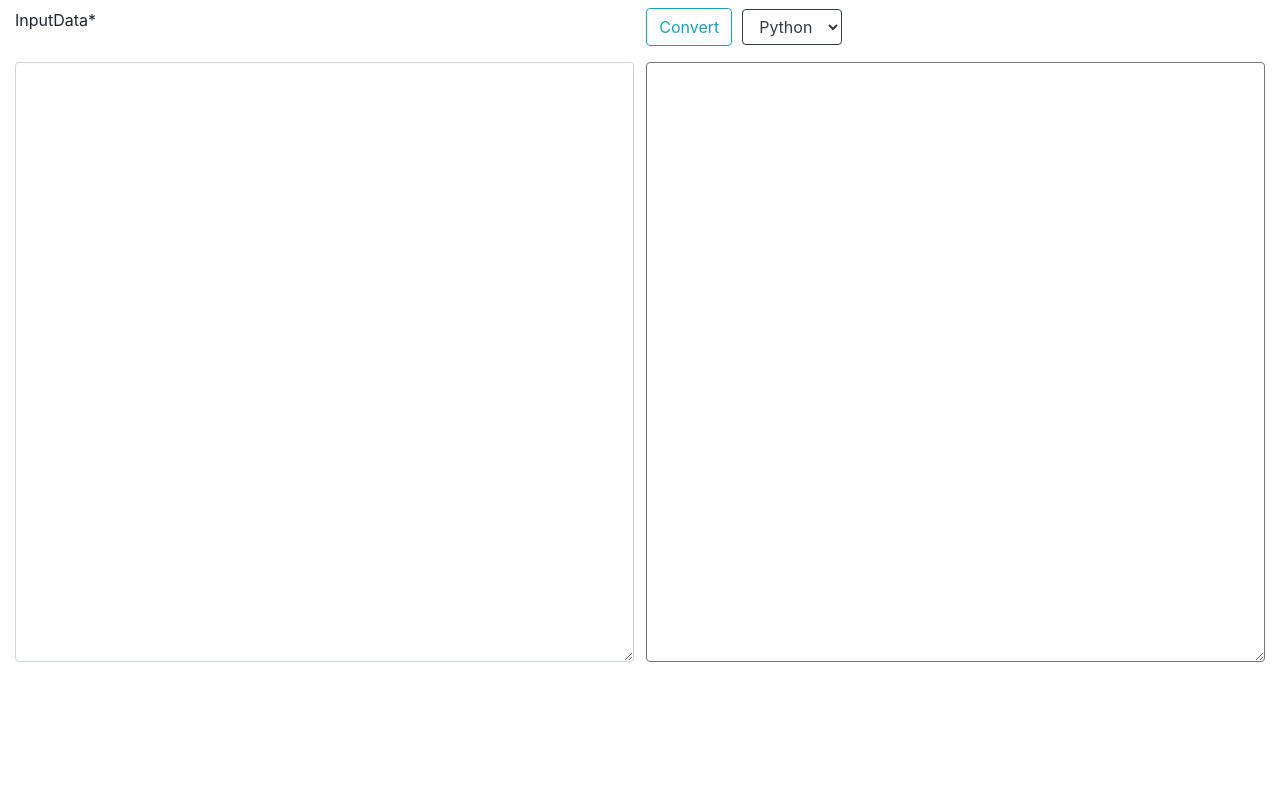
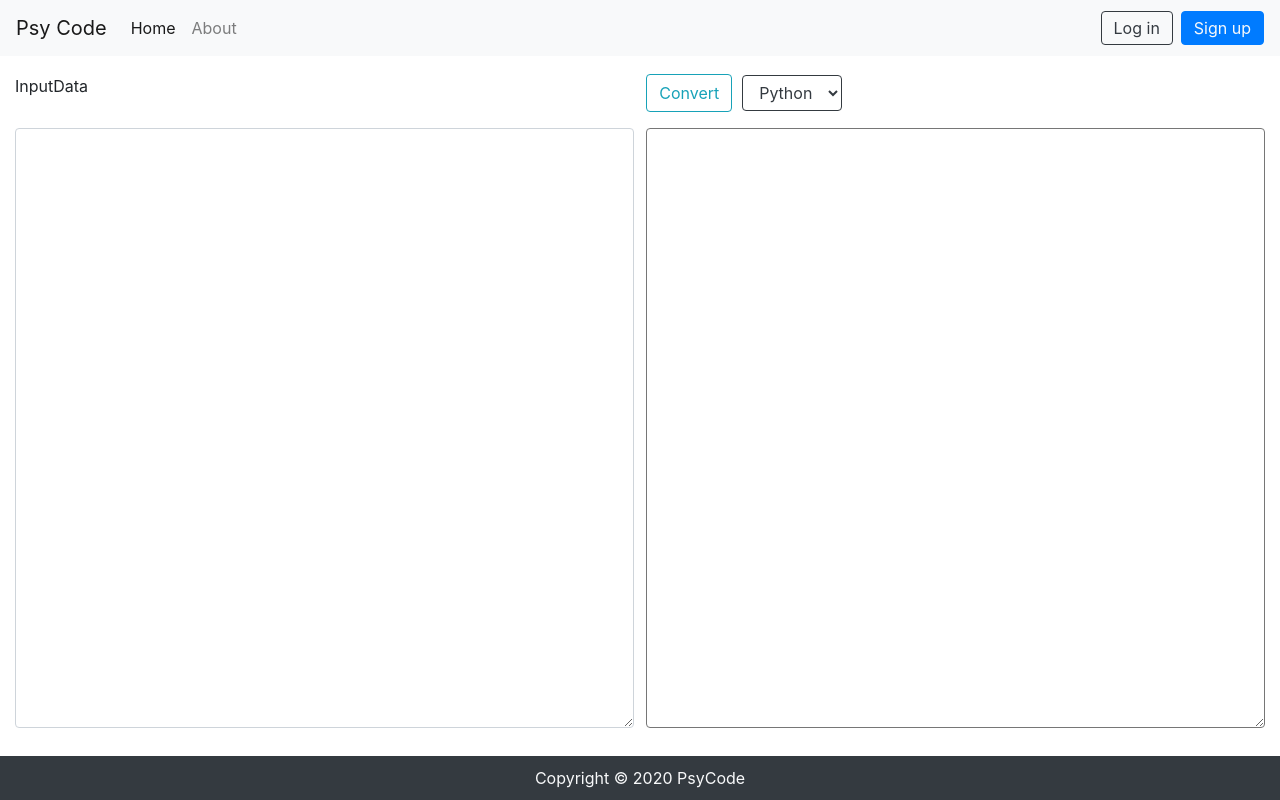
Before and after one commit to Aman224/PsyCode, a Django app: page / in a window 1280 px wide. Run offline with Django 3.2, Linux system fonts and the light colour scheme; some libraries are stand-ins or nearby versions.

Commit message:
Adds navigation bar and footer, UI changes

```diff
--- a/webapp/templates/webapp/base.html
+++ b/webapp/templates/webapp/base.html
@@ -3,6 +3,7 @@
 <html lang="en">
 <head>
     <style>
+
 .form-control {
     background-color: green;
     min-height: 75vh;
@@ -24,7 +25,29 @@ html, body {
     padding-bottom: 10px;
     border-radius: 4px
 }
-    </style>
+
+.bottom-footer {
+    position: fixed;
+    left: 0;
+    bottom: 0;
+    width: 100%;
+    padding: 10px 0px;
+    text-align: center;
+}
+
+.navbar {
+    position: fixed;
+    top: 0;
+    background-color: rgb(0, 0, 0);
+    height: 7vh;
+    margin-bottom: 10px;
+}
+
+.asteriskField { display: none; }
+
+</style>
+
+
     <meta charset="UTF-8">
     <meta name="viewport" content="width=device-width, initial-scale=1, shrink-to-fit=no">    <meta http-equiv="X-UA-Compatible" content="ie=edge">
 
@@ -33,13 +56,45 @@ html, body {
 
     <link rel="stylesheet" type="text/css" href="{% static 'webapp/main.css' %}">
 
-    <title>Random Title</title>
+    <title>PsyCode</title>
 </head>
 <body>
+
+    <!--Navigation-->
+    <nav class="navbar navbar-expand-lg navbar-light bg-light">
+        <a class="navbar-brand" href="#">Psy Code</a>
+        <button class="navbar-toggler" type="button" data-toggle="collapse" data-target="#navbarText" aria-controls="navbarText" aria-expanded="false" aria-label="Toggle navigation">
+          <span class="navbar-toggler-icon"></span>
+        </button>
+        <div class="collapse navbar-collapse" id="navbarText">
+          <ul class="navbar-nav mr-auto">
+            <li class="nav-item active">
+              <a class="nav-link" href="#">Home <span class="sr-only">(current)</span></a>
+            </li>
+            <li class="nav-item">
+              <a class="nav-link" href="#">About</a>
+            </li>
+          </ul>
+          <span class="navbar-text">
+            <button class="btn btn-outline-dark" type="submit" style="padding-top: 4px; padding-bottom: 4px;">Log in</button>
+          </span>
+          <span class="navbar-text ml-2">
+            <button class="btn btn-primary btn-outline-primary text-light" type="submit" style="padding-top: 4px; padding-bottom: 4px;;">Sign up</button>
+          </span>
+        </div>
+    </nav>
+
+    <!--Input Section-->
     <main role="main" class="container-fluid">
         <div class="content-section">
             {% block content %}{% endblock %}
         </div>
     </main>
+
+
+    <!--Footer-->
+    <footer class="bottom-footer navbar-dark bg-dark text-light">
+        Copyright &copy 2020 PsyCode
+    </footer>
 </body>
 </html>
```
Also changed, not shown: webapp/forms.py (line endings or trailing spaces).
